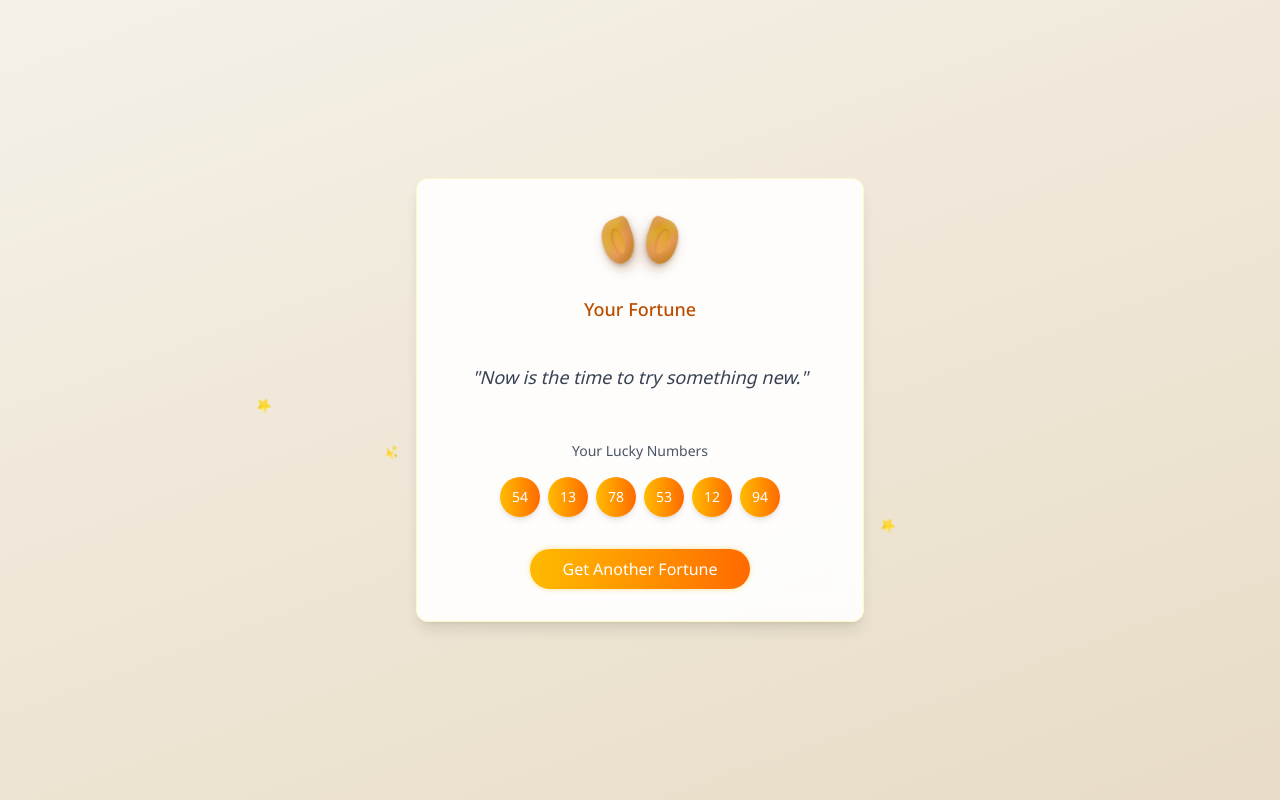
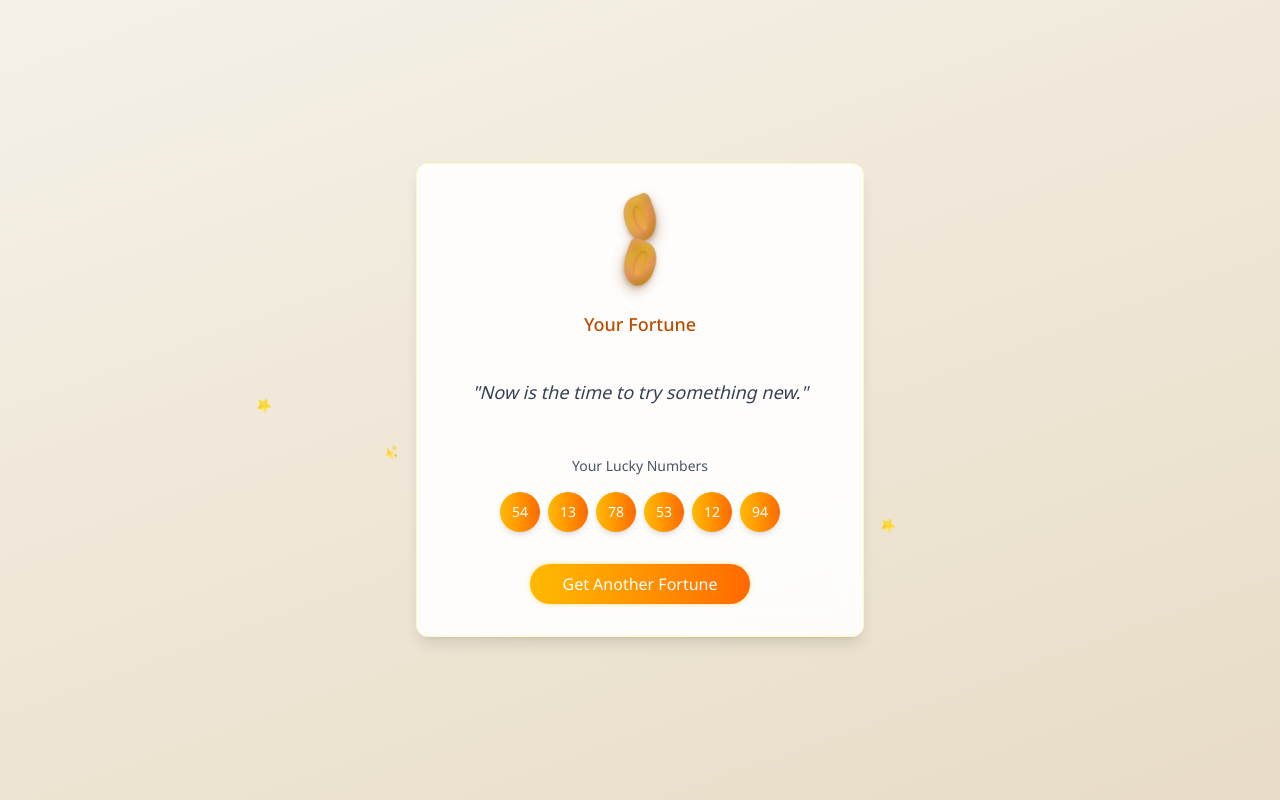
Before and after one commit to alexandrertav/fortune-cookie, a Next.js app: page / in a window 1280 px wide. Both pictures are taken after a click on the element 640 px from the left and 330 px from the top of the page. Built offline with nearby package versions, Linux system fonts and the light colour scheme.

Commit message:
Mudando o cookie. os numeros aparecem devagar

```diff
--- a/src/components/FortuneCookie.tsx
+++ b/src/components/FortuneCookie.tsx
@@ -89,7 +89,7 @@ export default function FortuneCookie() {
 
 
     <div className="flex justify-center">
-      <div className="fortune-cookie-broken">
+      <div className="fortune-cookie-broksen">
         <div className="cookie-half"></div>
         <div className="cookie-half"></div>
       </div>
```
